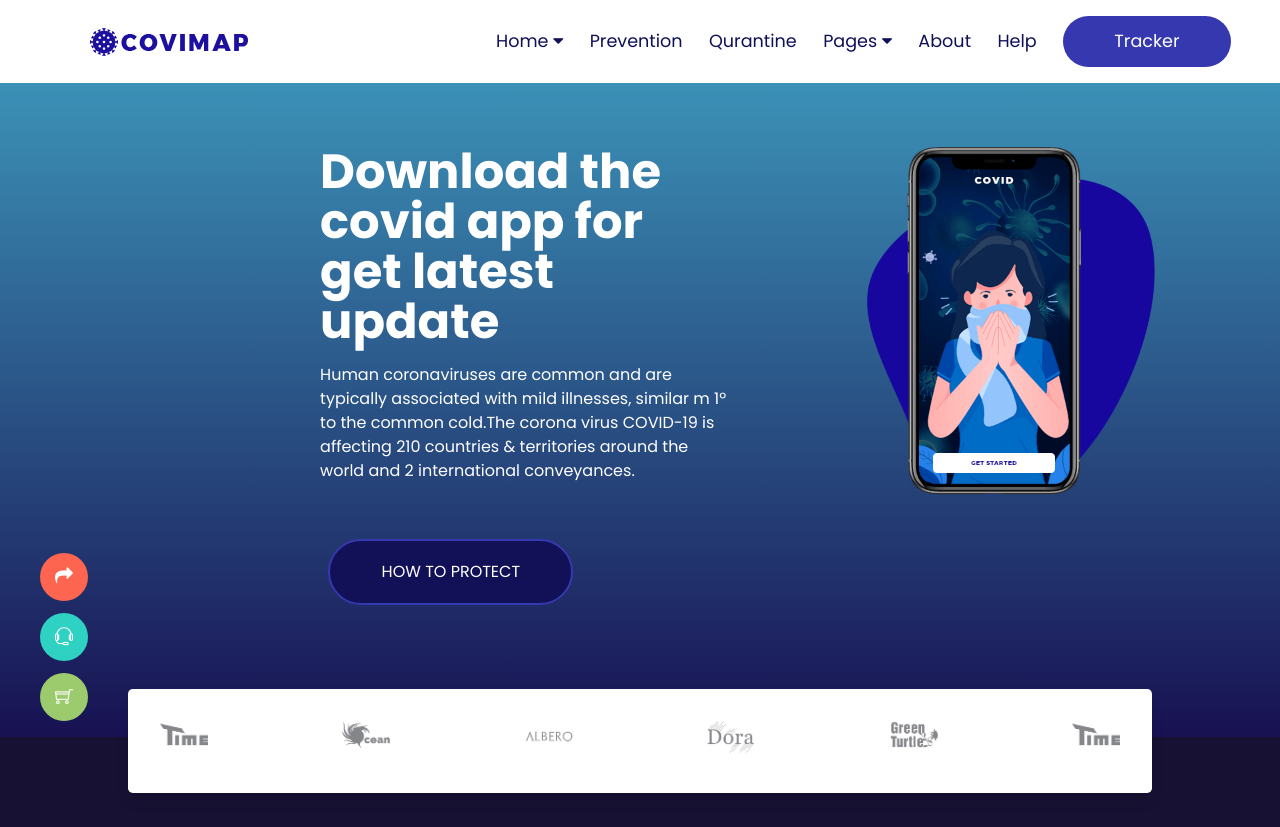
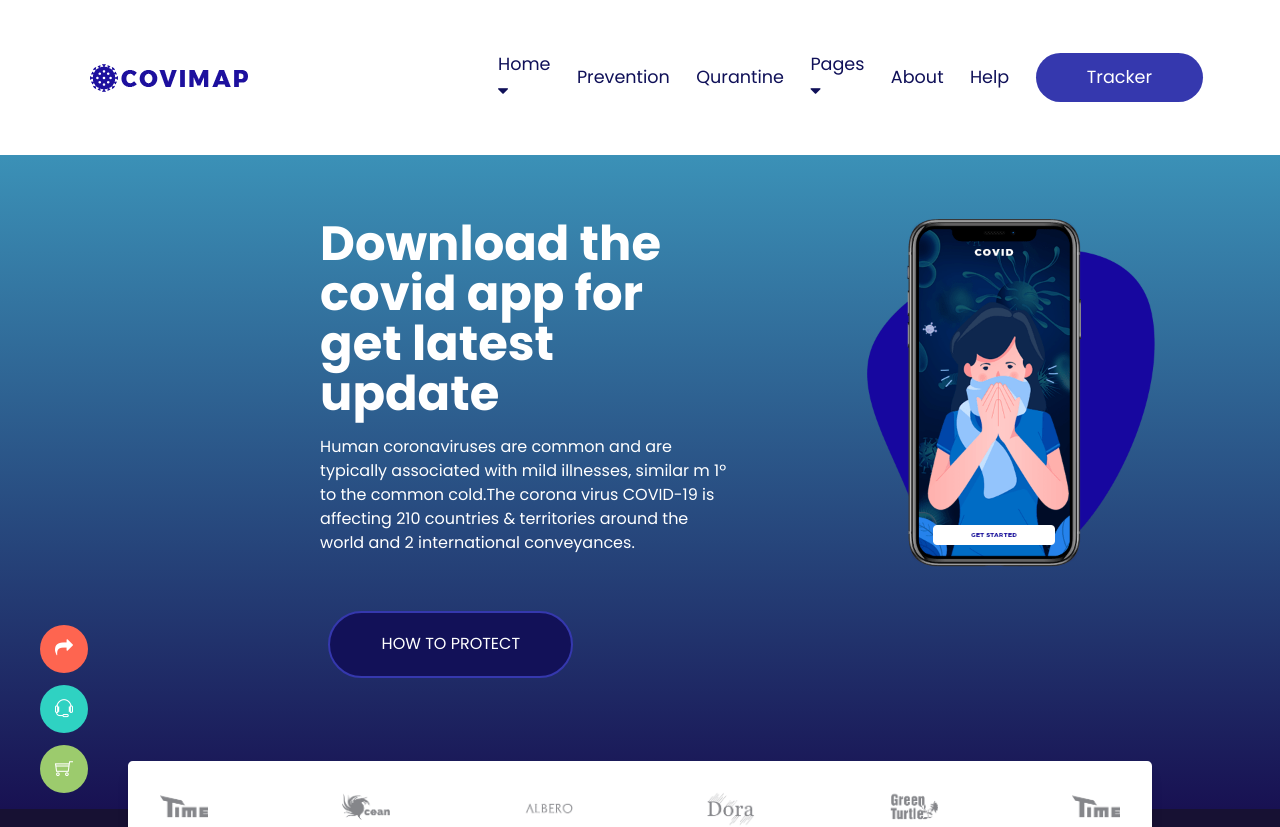
Before and after one commit to BSN-Asumiko/COVID-Tracker, a React (Vite) app: page / in a window 1280 px wide. Shown: the top 827 px of the page. Built offline with nearby package versions, Linux system fonts and the light colour scheme.

Commit message:
Navbar hamburger + responsive

```diff
--- a/src/components/hompage/navbar/Navbar.jsx
+++ b/src/components/hompage/navbar/Navbar.jsx
@@ -13,25 +13,27 @@ const Navbar = () => {
 
 
     return (
-        <nav className={`*:{isOpen ? 'isOpen' : ''} w-screen flex justify-between py-[1em] items-center @container`}>
+        <nav className=" w-screen flex justify-between py-[1em] items-center">
             <div className="w-[30%] ml-[7cqw] ">
                 <img src="/assets/images/logo.png" alt="Covimap logo"/>
             </div>
-            <div className="flex justify-end content-end ml:hidden">
+
+            <div className="w-[70%] flex ml:justify-around justify-end text-[1.1em]">
+            <div className="w-[70%] flex justify-end ml:hidden mr-9">
                 <button onClick={toggleMenu}>
-                    <span className="icon" >&#xf0d7; </span>+
+                    <span className="icon" >&#xE6C3;</span>
                 </button>
             </div>
-            <div className="w-[20%] ml:w-[70%] flex flex-row justify-around text-[1.1em]">
-                <ul className={`${isOpen ? 'block' : 'hidden'}  text-left bg-[color:var(--col-body)] ml:flex flex-row items-center gap-[1.5em]`}>
+                <ul className={`${isOpen ? 'block' : 'hidden'} absolute px-[6cqw] py-[2em] ml:static text-left bg-[color:var(--col-body)] ml:flex ml:flex-row mt-4 ml:mt-0 items-center gap-[1.5em]`}>
                     <NavItem content = "Home" icon="&#xf0d7;"/>
                     <NavItem content = "Prevention"/>
                     <NavItem content = "Qurantine"/>
                     <NavItem content = "Pages" icon="&#xf0d7;"/>
                     <NavItem content = "About"/>
                     <NavItem content = "Help"/>
-                    <NavLink to="/tracker" className="px-[4cqw] py-[0.7em] rounded-[1.5em] text-[color:var(--col-body)] bg-[color:var(--col-common-blue)]">
-                Tracker</NavLink>
+                    <div className="ml:mt-0 ml:mb-0 mt-6 mb-2">
+                        <NavLink to="/tracker" className="px-[4cqw] py-[0.7em] rounded-[1.5em] text-[color:var(--col-body)] bg-[color:var(--col-common-blue)] ">
+                Tracker</NavLink></div>
                 </ul>
 
             </div>
```
